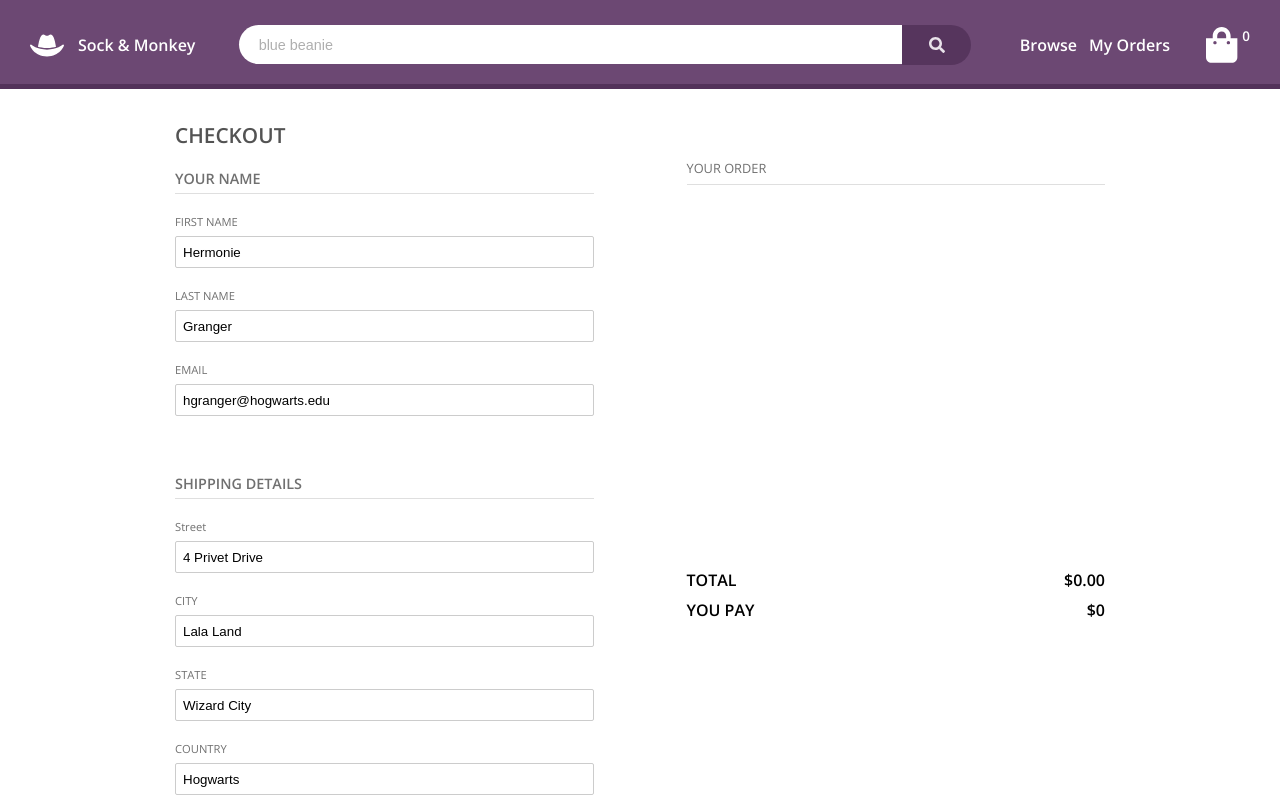
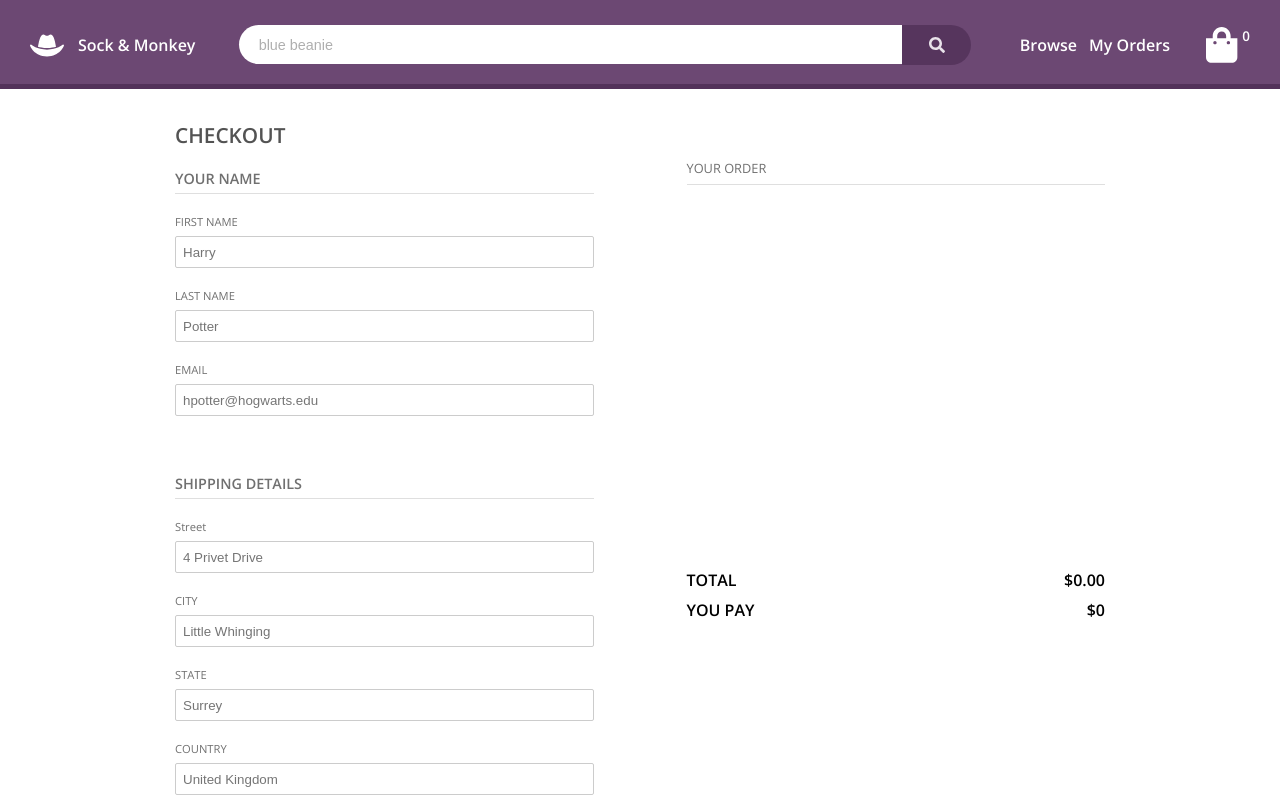
Before and after one commit to Reybel24/IT310_E-Commerce, a Vue app: page /#/checkout in a window 1280 px wide. Built offline with nearby package versions, Linux system fonts and the light colour scheme; what vue2-perfect-scrollbar would draw is missing.

Commit message:
remove placeholder shipping field values

```diff
--- a/src/views/Checkout/EntryShipping.vue
+++ b/src/views/Checkout/EntryShipping.vue
@@ -26,15 +26,15 @@
       </div>
       <div class="input">
         <div class="label">CITY</div>
-        <input type="text" class="input-text" placeholder="4 Privet Drive" v-model="shipping.city" />
+        <input type="text" class="input-text" placeholder="Little Whinging" v-model="shipping.city" />
       </div>
       <div class="input">
         <div class="label">STATE</div>
-        <input type="text" class="input-text" placeholder="Little Whinging" v-model="shipping.state" />
+        <input type="text" class="input-text" placeholder="Surrey" v-model="shipping.state" />
       </div>
       <div class="input">
         <div class="label">COUNTRY</div>
-        <input type="text" class="input-text" placeholder="Surrey" v-model="shipping.country" />
+        <input type="text" class="input-text" placeholder="United Kingdom" v-model="shipping.country" />
       </div>
       <div class="input">
         <div class="label">ZIP CODE</div>
@@ -64,14 +64,14 @@ export default {
   data() {
     return {
       shipping: {
-        firstName: "Hermonie",
-        lastName: "Granger",
-        email: "hgranger@hogwarts.edu",
-        street: "4 Privet Drive",
-        city: "Lala Land",
-        state: "Wizard City",
-        country: "Hogwarts",
-        zipCode: "12985"
+        firstName: "",
+        lastName: "",
+        email: "",
+        street: "",
+        city: "",
+        state: "",
+        country: "",
+        zipCode: ""
       }
     };
   },
```
